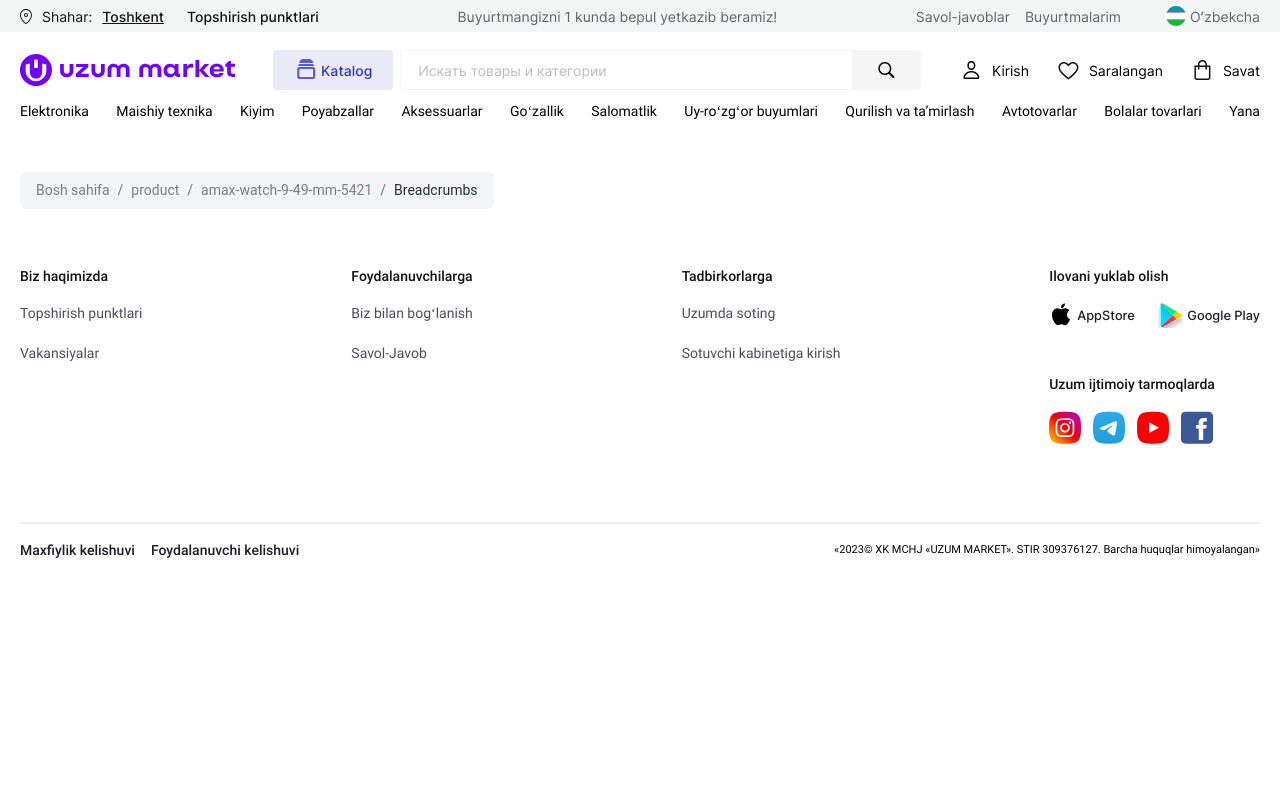
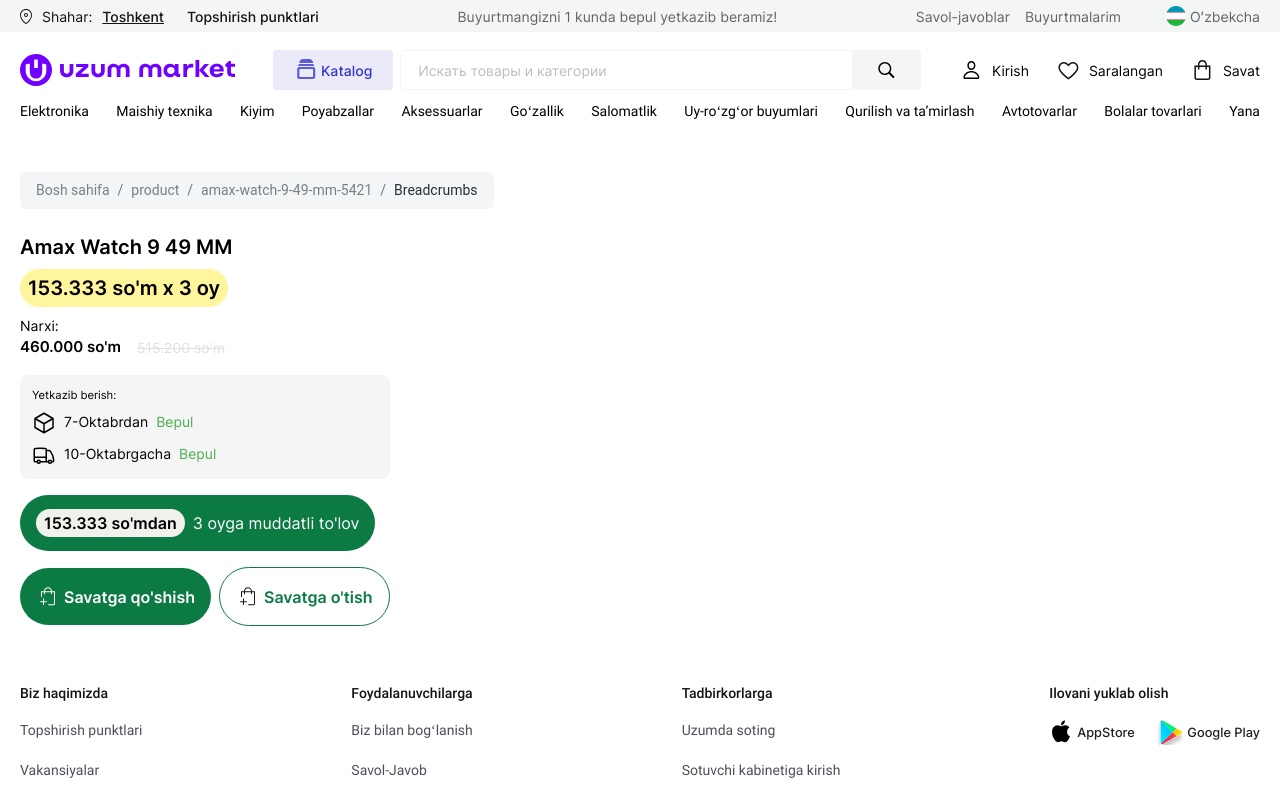
Before and after one commit to dsabirbaev/Minibox-uzum-market, a React (Vite) app: page /product/amax-watch-9-49-mm-5421 in a window 1280 px wide. Shown: the top 793 px of the page. Built offline with nearby package versions, Linux system fonts and the light colour scheme; data requests are answered from the project's data file.

Commit message:
card details

```diff
--- /dev/null
+++ b/src/components/CardIcons/Bag.jsx
@@ -0,0 +1,21 @@
+
+
+
+const Bag = ({color}) => {
+    return (
+        <div>
+            <svg xmlns="http://www.w3.org/2000/svg" width="24" height="25" viewBox="0 0 24 25" fill="none">
+                <path
+                    d="M8 10.3401V8.34009H6V12.8401C6 13.1162 5.77614 13.3401 5.5 13.3401C5.22386 13.3401 5 13.1162 5 12.8401V7.34009H8C8 4.93637 9.95227 3.34009 12 3.34009C14.0575 3.34009 16 5.04565 16 7.34009H19V19.8401C19 20.6685 18.3284 21.3401 17.5 21.3401H12.5C12.2239 21.3401 12 21.1162 12 20.8401C12 20.564 12.2239 20.3401 12.5 20.3401H17.5C17.7761 20.3401 18 20.1162 18 19.8401V8.34009H16V10.3401H15V8.34009H9V10.3401H8ZM12 4.34009C10.4477 4.34009 9 5.54381 9 7.34009H15C15 5.63453 13.5425 4.34009 12 4.34009Z"
+                    fill={color ? color : "#15151A"}
+                />
+                <path
+                    d="M7.5 14.3401C7.77614 14.3401 8 14.564 8 14.8401V17.3401H10.5C10.7761 17.3401 11 17.564 11 17.8401C11 18.1162 10.7761 18.3401 10.5 18.3401H8V20.8401C8 21.1162 7.77614 21.3401 7.5 21.3401C7.22386 21.3401 7 21.1162 7 20.8401V18.3401H4.5C4.22386 18.3401 4 18.1162 4 17.8401C4 17.564 4.22386 17.3401 4.5 17.3401H7V14.8401C7 14.564 7.22386 14.3401 7.5 14.3401Z"
+                    fill={color ? color : "#15151A"}
+                />
+            </svg>
+        </div>
+    );
+};
+
+export default Bag;
--- /dev/null
+++ b/src/components/CardIcons/Box.jsx
@@ -0,0 +1,15 @@
+
+import React from 'react';
+
+const Box = () => {
+    return (
+        <div>
+            <svg xmlns="http://www.w3.org/2000/svg" fill="none" viewBox="0 0 24 24" strokeWidth="1.5" stroke="currentColor" className="w-6 h-6">
+                <path strokeLinecap="round" strokeLinejoin="round" d="M21 7.5l-9-5.25L3 7.5m18 0l-9 5.25m9-5.25v9l-9 5.25M3 7.5l9 5.25M3 7.5v9l9 5.25m0-9v9" />
+            </svg>
+
+        </div>
+    );
+};
+
+export default Box;
--- /dev/null
+++ b/src/components/CardIcons/Star.jsx
@@ -0,0 +1,18 @@
+
+
+
+
+const Star = () => {
+    return (
+        <div>
+            <svg xmlns="http://www.w3.org/2000/svg" width="14" height="15" viewBox="0 0 14 15" fill="none">
+                <path
+                    d="M7.00002 10.1342L10.605 12.31L9.64835 8.20918L12.8334 5.45002L8.63919 5.09418L7.00002 1.22668L5.36085 5.09418L1.16669 5.45002L4.35169 8.20918L3.39502 12.31L7.00002 10.1342Z"
+                    fill="#F5A623"
+                />
+            </svg>
+        </div>
+    );
+};
+
+export default Star;
--- /dev/null
+++ b/src/components/CardIcons/Truck.jsx
@@ -0,0 +1,16 @@
+
+
+
+
+const Truck = () => {
+    return (
+        <div>
+            <svg xmlns="http://www.w3.org/2000/svg" fill="none" viewBox="0 0 24 24" strokeWidth="1.5" stroke="currentColor" className="w-6 h-6">
+                <path strokeLinecap="round" strokeLinejoin="round" d="M8.25 18.75a1.5 1.5 0 01-3 0m3 0a1.5 1.5 0 00-3 0m3 0h6m-9 0H3.375a1.125 1.125 0 01-1.125-1.125V14.25m17.25 4.5a1.5 1.5 0 01-3 0m3 0a1.5 1.5 0 00-3 0m3 0h1.125c.621 0 1.129-.504 1.09-1.124a17.902 17.902 0 00-3.213-9.193 2.056 2.056 0 00-1.58-.86H14.25M16.5 18.75h-2.25m0-11.177v-.958c0-.568-.422-1.048-.987-1.106a48.554 48.554 0 00-10.026 0 1.106 1.106 0 00-.987 1.106v7.635m12-6.677v6.677m0 4.5v-4.5m0 0h-12" />
+            </svg>
+
+        </div>
+    );
+};
+
+export default Truck;
--- /dev/null
+++ b/src/components/CardIcons/index.jsx
@@ -0,0 +1,7 @@
+
+
+import Bag from "./Bag";
+import Star from "./Star";
+import Box from "./Box";
+import Truck from "./Truck";
+export {Bag, Star, Box, Truck};
--- a/src/pages/product/ProductItem.jsx
+++ b/src/pages/product/ProductItem.jsx
@@ -1,14 +1,15 @@
-import {useState, useEffect} from "react";
+import { useState, useEffect } from "react";
 import Breadcrumb from "../../components/UI/Breadcrumbs/Breadcrumb";
-import {useLocation, useParams, useNavigate} from "react-router-dom";
+import { useLocation, useParams, useNavigate } from "react-router-dom";
 import useProductApi from "../../service/product/useProductApi";
-
+import "./style.scss";
+import { Bag, Box, Truck } from "../../components/CardIcons";
 const ProductItem = () => {
     let [data, setData] = useState([]);
     let [product, setProduct] = useState([]);
 
     let location = useLocation();
-    let {slug} = useParams();
+    let { slug } = useParams();
 
     function createBreadcrumb(state) {
         let res = state.split("/").splice(1);
@@ -18,7 +19,7 @@
     const state = () => {
         useProductApi.getOneItem(slug).then((res) => {
             setProduct(res.data[0]);
-            console.log(res.data[0]);
+            // console.log(res.data[0]);
         });
     };
 
@@ -27,13 +28,59 @@
         state();
     }, [slug]);
 
+    console.log(product)
     return (
-        <section id="item" className="my-8">
-            <div className="container mx-auto">
+        <section id="item" className="py-8">
+            <div className="container">
                 <Breadcrumb data={data} />
             </div>
 
-            <div className="container mx-auto mt-4"></div>
+            <div className="container">
+                <div className="flex pt-6">
+                    {/* {
+                        product?.images?.map((item) => {
+                            return  <img src={`https://image.minibox.uz${item}`} alt="img" className="w-[250px]" />
+                        })
+                    } */}
+
+                    <div>
+                        <h1 className="text-xl font-['InterSemibold'] mb-2">{product?.name}</h1>
+                        <div className="bg-yellow-200 p-1 inline-block rounded-[36px] px-2 mb-2">
+                            <h2 className="font-['InterSemibold'] text-[20px]">{String(Math.floor(product?.price / 3)).replace(/\B(?=(\d{3})+(?!\d))/g, ".")} so'm x 3 oy</h2>
+                        </div>
+                        <p>Narxi:</p>
+                        <div className="flex gap-x-4 items-center mb-4">
+                            <span className="text-md font-['InterSemibold'] text-[15px]">{String(product?.price).replace(/\B(?=(\d{3})+(?!\d))/g, ".")} so'm</span>
+                            <span className="line-through text-gray-300">{String(Math.floor(product?.price + product?.price * 0.12)).replace(/\B(?=(\d{3})+(?!\d))/g, ".")} so'm</span>
+                        </div>
+                        <div className="p-3 bg-gray-100 rounded-lg min-w-[320px] max-w-[100%] mx-auto mb-4">
+                            <small className="mb-2 block">Yetkazib berish:</small>
+                            <div className="mb-2 flex gap-x-2">
+                                <Box />
+                                <span>7-Oktabrdan</span>
+                                <span className="text-green-500">Bepul</span>
+                            </div>
+                            <div className="flex gap-x-2">
+                                <Truck/>
+                                <span>10-Oktabrgacha</span>
+                                <span className="text-green-500">Bepul</span>
+                            </div>
+                        </div>
+                        <button className="product-btn bg-[#0c7a43] hover:bg-[#f0f0ed] rounded-full p-[16px] duration-200 mb-4">
+                            <span className="font-['InterSemibold'] text-black rounded-2xl text-[22px] sm:text-base bg-[#f0f0ed] py-1 px-2 mr-2">{String(Math.floor(product?.price / 3)).replace(/\B(?=(\d{3})+(?!\d))/g, ".")} so'mdan</span>
+                            <span className="text-xs sm:text-base text-white">3 oyga muddatli to'lov</span>
+                        </button>
+                        <div className="flex items-center gap-x-2">
+                            <button className="flex items-center gap-x-1 duration-200 hover:opacity-[0.8] bg-[#0c7a43] p-[16px] rounded-full text-white font-['InterSemibold'] text-[16px]">
+                                <Bag color="#fff"/> <span>Savatga qo'shish</span>
+                            </button>
+                            <button className="flex items-center gap-x-1 border border-[#0c7a43] p-[16px] rounded-full text-[#0c7a43] font-['InterSemibold'] text-[16px]">
+                                <Bag/> <span>Savatga o'tish</span>
+                            </button>
+                        </div>
+                    </div>
+                </div>
+            </div>
         </section>
     );
 };
--- /dev/null
+++ b/src/pages/product/style.scss
@@ -0,0 +1,5 @@
+
+
+.product-btn:hover span{
+    color: black;
+}
```
Also changed, not shown: src/components/UI/Card/Card.jsx (+10 -25 lines).
